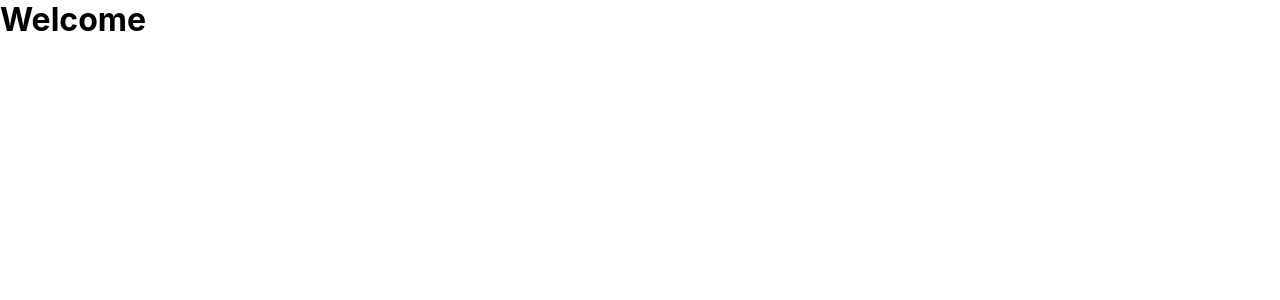
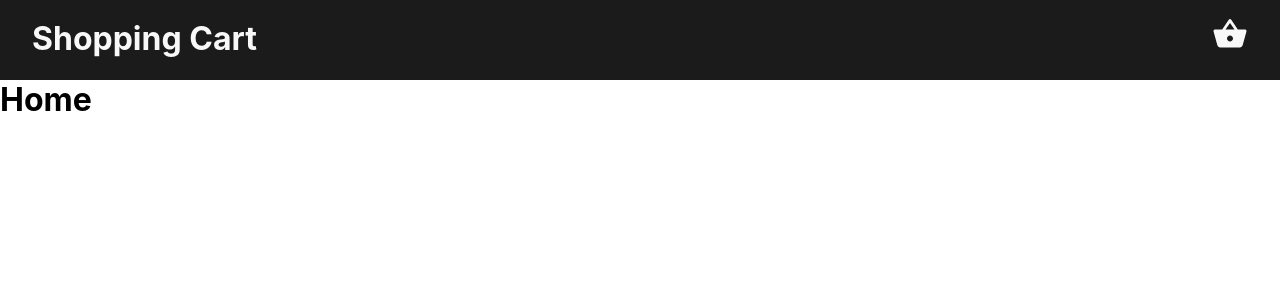
Before and after one commit to MarcosRene/shopping-cart, a React (Create React App) app: page / in a window 1280 px wide. Shown: the top 300 px of the page. Built offline with nearby package versions, Linux system fonts and the light colour scheme.

Commit message:
:sparkles: feat: add routes and pages

```diff
--- a/package.json
+++ b/package.json
@@ -8,6 +8,8 @@
     "@testing-library/user-event": "^12.1.10",
     "react": "^17.0.1",
     "react-dom": "^17.0.1",
+    "react-icons": "^4.2.0",
+    "react-router-dom": "^5.2.0",
     "react-scripts": "4.0.3",
     "web-vitals": "^1.0.1"
   },
@@ -50,6 +52,7 @@
     "eslint-plugin-react": "^7.22.0",
     "eslint-plugin-react-hooks": "^4.2.0",
     "husky": "^5.1.3",
-    "lint-staged": "^10.5.4"
+    "lint-staged": "^10.5.4",
+    "node-sass": "^5.0.0"
   }
 }
--- a/src/App.js
+++ b/src/App.js
@@ -1,9 +1,17 @@
 import React from 'react';
+import { BrowserRouter } from 'react-router-dom';
 
-import './global.css';
+import Header from './components/Header';
+import './global.scss';
+import Routes from './routes';
 
 function App() {
-  return <h1>Welcome</h1>;
+  return (
+    <BrowserRouter>
+      <Header />
+      <Routes />
+    </BrowserRouter>
+  );
 }
 
 export default App;
--- /dev/null
+++ b/src/components/Header/index.jsx
@@ -0,0 +1,19 @@
+import React from 'react';
+import { Link } from 'react-router-dom';
+import { MdShoppingBasket } from 'react-icons/md';
+import './styles.scss';
+
+const Header = () => (
+  <header className="container__header">
+    <div className="content__header">
+      <Link to="/">
+        Shopping Cart
+      </Link>
+      <Link to="/cart" className="content__header-cart">
+        <MdShoppingBasket size={36} />
+      </Link>
+    </div>
+  </header>
+);
+
+export default Header;
--- /dev/null
+++ b/src/components/Header/styles.scss
@@ -0,0 +1,27 @@
+.container__header {
+  height: 3rem;
+  padding: 1rem 2rem;
+
+  background: var(--gb-header);
+
+
+  .content__header {
+    display: flex;
+    justify-content: space-between;
+    align-items: center;
+
+    a {
+      color: var(--color-text);
+      line-height: 1.3;
+      font-size: 2rem;
+      font-weight: bold;
+      text-decoration: none;
+    }
+
+    &-cart {
+      svg {
+        color: var(--color-text);
+      }
+    }
+  }
+}
--- a/src/global.css
+++ b/src/global.scss
@@ -1,3 +1,8 @@
+:root {
+  --gb-header: #1b1b1b;
+  --color-text: #f8f8f8;
+}
+
 * {
   margin: 0;
   padding: 0;
--- /dev/null
+++ b/src/pages/Cart/index.jsx
@@ -0,0 +1,9 @@
+import React from 'react';
+
+const Cart = () => (
+  <div className="container">
+    <h1>Cart</h1>
+  </div>
+);
+
+export default Cart;
--- /dev/null
+++ b/src/pages/Home/index.jsx
@@ -0,0 +1,11 @@
+import React from 'react';
+
+const Home = () => (
+  <div className="container">
+    <div className="content">
+      <h1>Home</h1>
+    </div>
+  </div>
+);
+
+export default Home;
--- /dev/null
+++ b/src/routes.js
@@ -0,0 +1,16 @@
+import React from 'react';
+import { Switch, Route } from 'react-router-dom';
+
+import Home from './pages/Home';
+import Cart from './pages/Cart';
+
+function Routes() {
+  return (
+    <Switch>
+      <Route path="/" exact component={Home} />
+      <Route path="/cart" component={Cart} />
+    </Switch>
+  );
+}
+
+export default Routes;
```
Also changed, not shown: .eslintrc.json, 1 other file (tests, documents, lock files or other folders).
